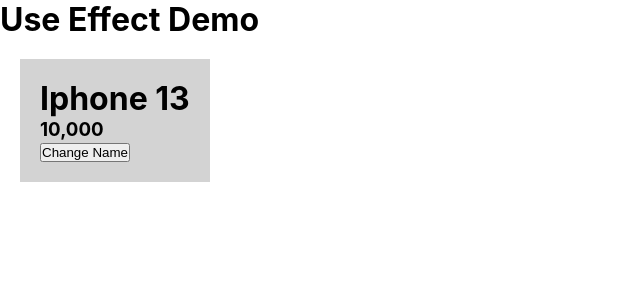
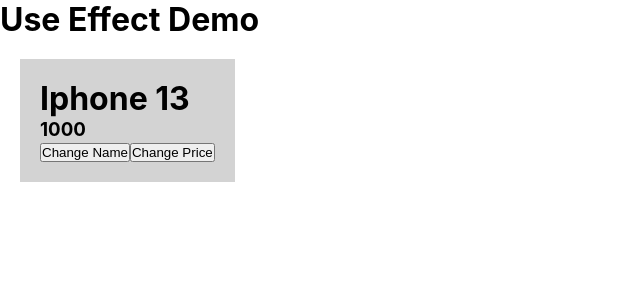
Before and after one commit to ggrossvi/dream-catcher, a React (Vite) app: page / in a window 1280 px wide. Shown: the top 300 px of the page, without its empty margins (0-640 px from the left). Built offline with nearby package versions, Linux system fonts and the light colour scheme.

Commit message:
add useState setName,setPrice

```diff
--- a/src/Product.jsx
+++ b/src/Product.jsx
@@ -4,18 +4,19 @@
 const Product = () => {
 
   let [name, setName] = useState('Iphone 13');
-
+  let [price, setPrice] = useState(1000);
 
   useEffect(() => {
     console.log('Product Mounted');
-  } , [])
+  }, [])
 
 
   return (
     <div className="product">
       <h1>{name}</h1>
-      <h3>10,000</h3>
+      <h3>{price}</h3>
       <button onClick={() => setName('Samsung S22')}>Change Name</button>
+      <button onClick={() => setPrice('134000')}>Change Price</button>
     </div>
   )
 }
```
